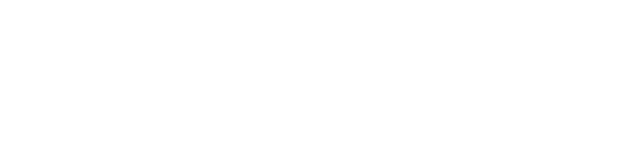
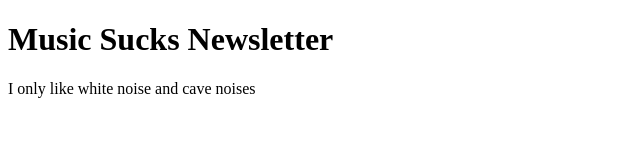
Before and after one commit to pictonzs/Project-One-ITM362, a plain HTML site: page index.html in a window 1280 px wide. Shown: the whole page, without its empty margins (0-640 px from the left). Drawn offline with Linux system fonts and the light colour scheme.

Commit message:
Add header and body elements

```diff
--- a/index.html
+++ b/index.html
@@ -7,3 +7,11 @@
     <link rel="stylesheet" href="assets/css/reset.css" />
     <link rel="stylesheet" href="assets/css/screen.css" />
   </head>
+  <body>
+    <header id="header">
+      <h1>Music Sucks Newsletter</h1>
+      <aside class="subtitle">
+        I only like white noise and cave noises
+      </aside>
+    </header>
+  </body>
```
